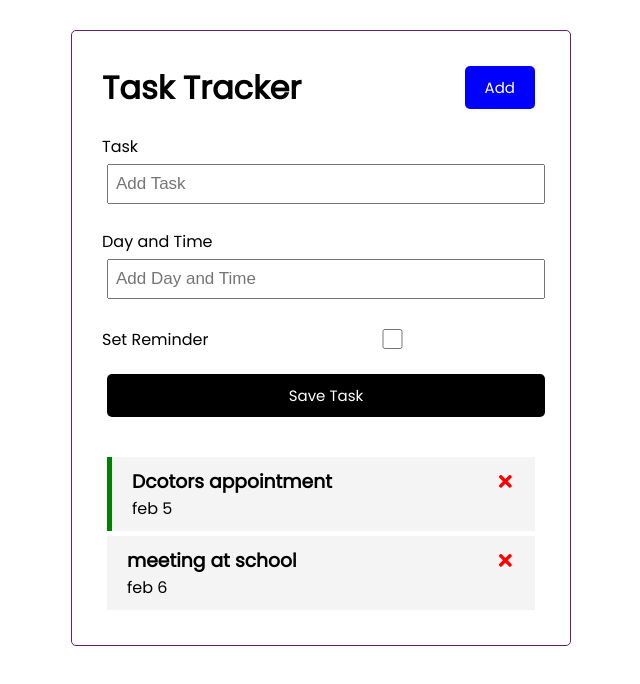
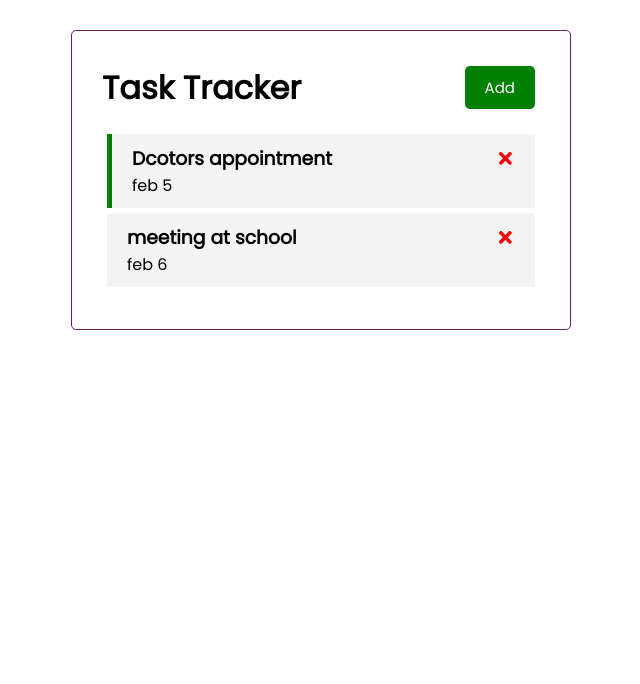
Before and after one commit to PrattyT/Task-Tracker, a React (Create React App) app in the folder react-task-tracker/: page / in a window 1280 px wide. Shown: the top 684 px of the page, without its empty margins (319-959 px from the left). Built offline with nearby package versions, Linux system fonts and the light colour scheme.

Commit message:
dynamic adding

```diff
--- a/react-task-tracker/src/App.js
+++ b/react-task-tracker/src/App.js
@@ -6,6 +6,7 @@
 import "./App.css";
 
 function App() {
+  const [showAddTask, setShowAddTask] = useState(false);
   const [tasks, setTasks] = useState([
     {
       id: 1,
@@ -44,8 +45,8 @@
 
   return (
     <div className="container">
-      <Header />
-      <AddTask onAdd={addTask} />
+      <Header onAdd={() => setShowAddTask(!showAddTask)} showAdd = {showAddTask}/>
+      {showAddTask && <AddTask onAdd={addTask} />}
       {tasks.length > 0 ? (
         <Tasks tasks={tasks} onDelete={deleteTask} onToggle={toggleReminder} />
       ) : (
--- a/react-task-tracker/src/components/Header.js
+++ b/react-task-tracker/src/components/Header.js
@@ -1,15 +1,15 @@
 import PropTypes from "prop-types";
 import Button from "./Button";
 
-const Header = ({ title }) => {
-  const onClick = () => {
-    console.log("Click");
-  };
-
+const Header = ({ title, onAdd, showAdd }) => {
   return (
     <header className="header">
       <h1>{title}</h1>
-      <Button color="blue" text="Add" onClick={onClick} />
+      <Button
+        color={showAdd ? "red" : "green"}
+        text={showAdd ? "Close" : "Add"}
+        onClick={onAdd}
+      />
     </header>
   );
 };
```
